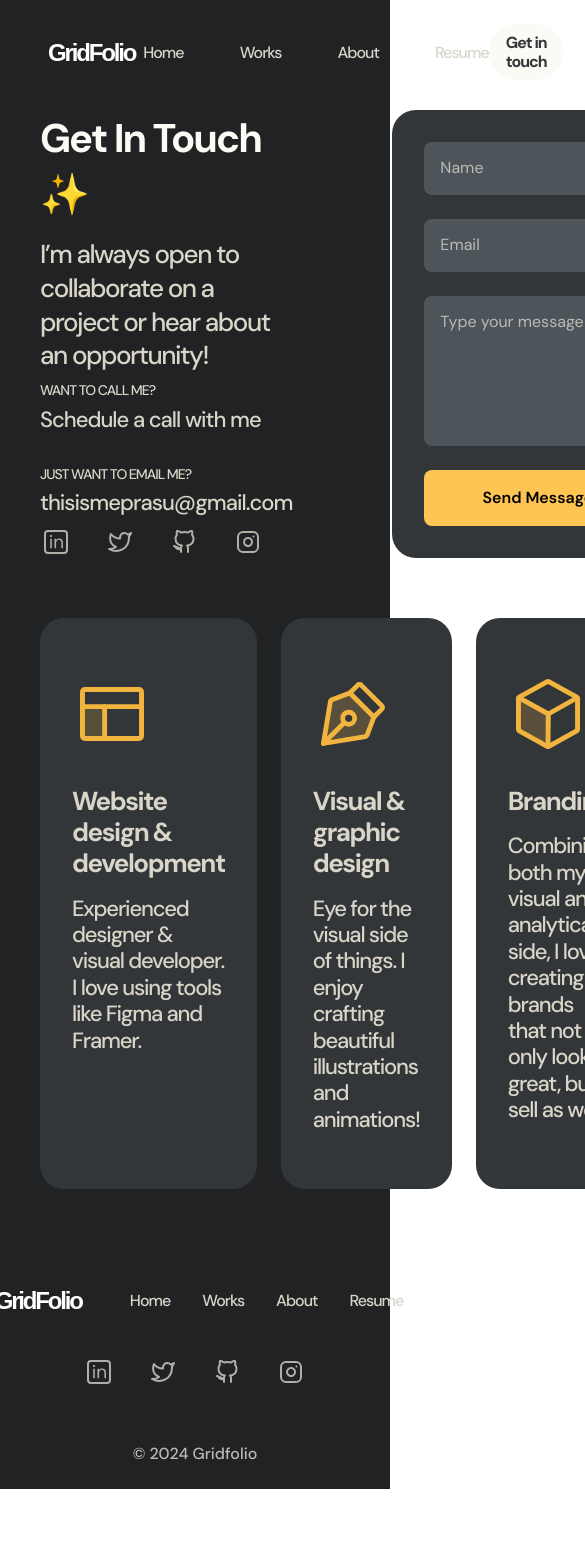
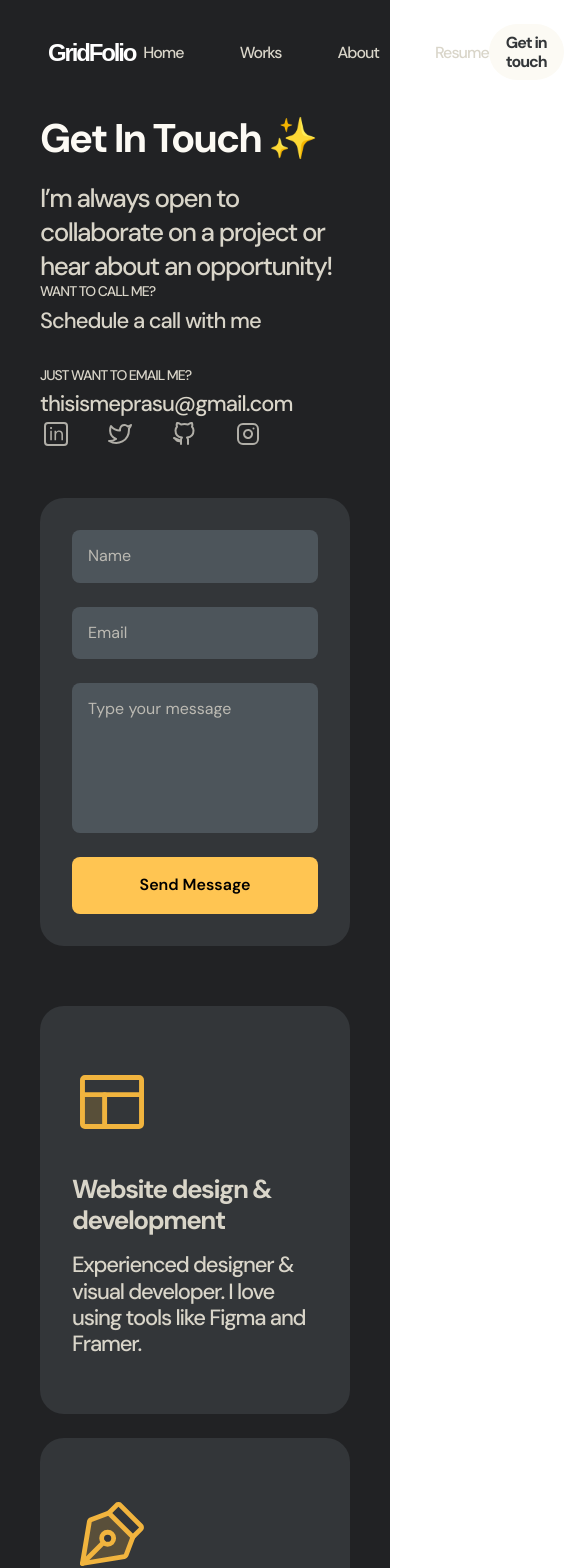
Before and after one commit to prasoonmohan/GridFolio, a Vue app: page /contact in a window 390 px wide. Shown: the top 1568 px of the page, 585 px wide, since content can reach past the window. Before the commit the page ends 1489 px from the top, so only its background shows below. Built offline with nearby package versions, Linux system fonts and the light colour scheme.

Commit message:
fix: Added contact page responsive

```diff
--- a/src/assets/pages/_contact.scss
+++ b/src/assets/pages/_contact.scss
@@ -6,11 +6,17 @@
         display: grid;
         grid-template-columns: 1fr 1.5fr;
         gap: 100px;
+        @include mq(desktop-md){
+            grid-template-columns: 1fr;
+            gap: 48px;
+
+           }
     }
     .left-section{
         display: flex;
         flex-direction: column;
         justify-content: space-between;
+
     }
     .main-title{
         font-size: rem(40);
@@ -121,6 +127,9 @@
         display: grid;
         grid-template-columns: repeat(3,1fr);
         gap: 24px;
+        @include mq(desktop-md){
+            grid-template-columns: 1fr;
+        }
      }
      .bottom-card{
 
--- a/src/assets/pages/_resume.scss
+++ b/src/assets/pages/_resume.scss
@@ -12,6 +12,7 @@ flex-direction: column;
 gap: 20px;
 position: sticky;
 top: 110px;
+height: 100vh;
 @include mq(desktop-md){
    position: static;
    flex-direction: row;
```
